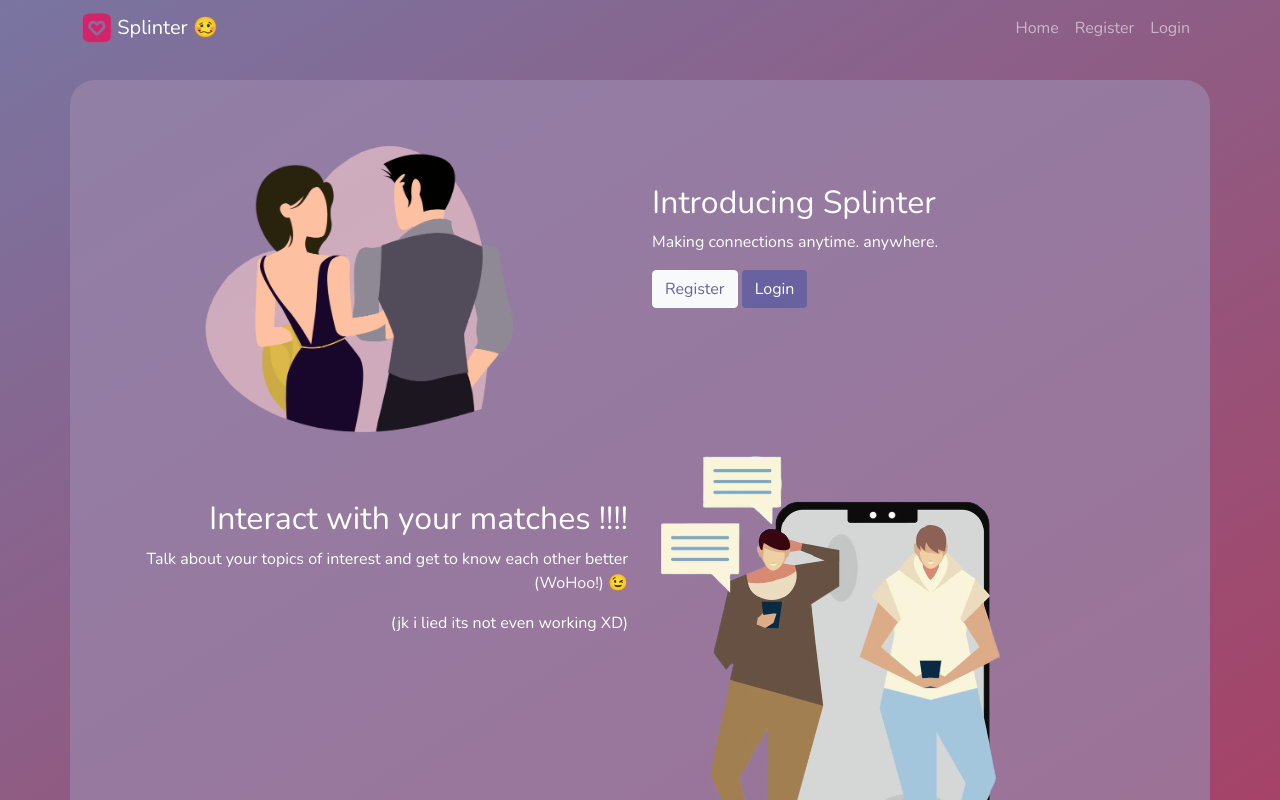
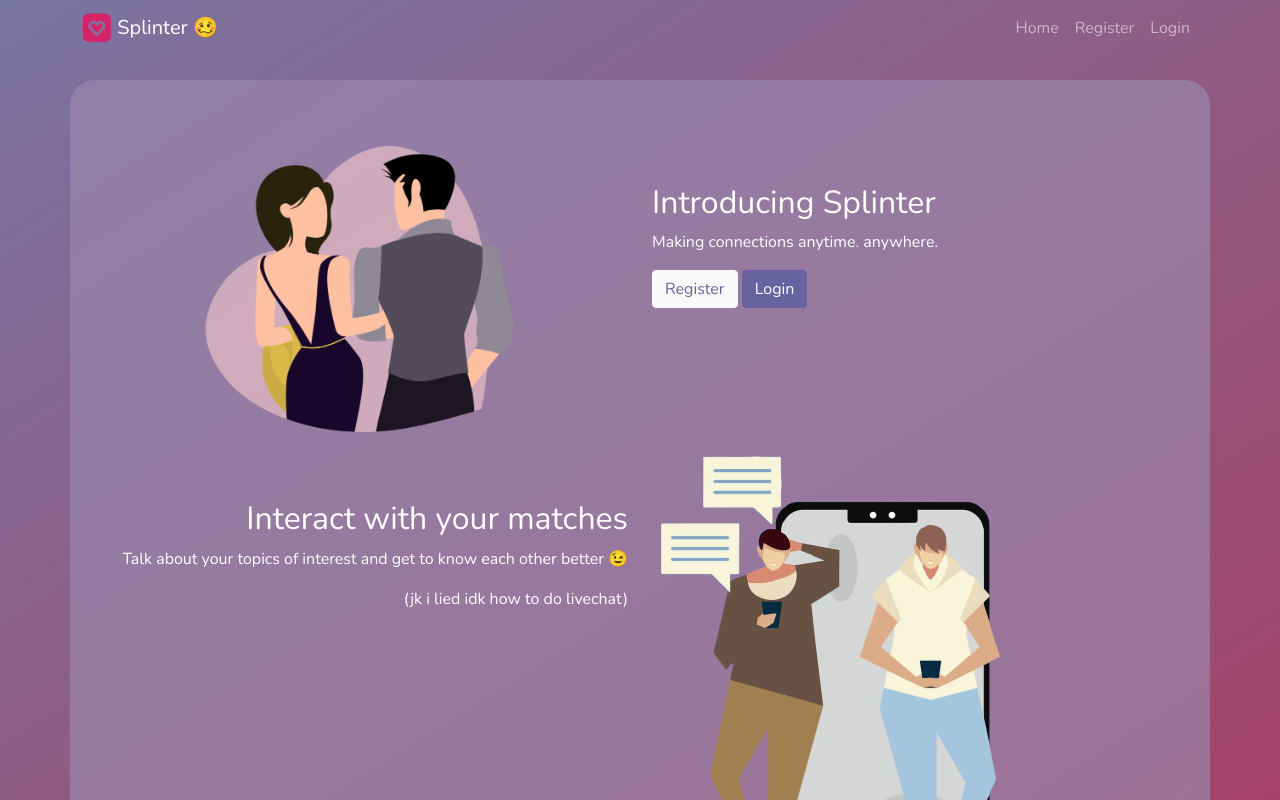
Before and after one commit to jackhefoong/splinter-client, a React (Create React App) app: page / in a window 1280 px wide. Shown: the top 800 px of the page. Built offline with nearby package versions, Linux system fonts and the light colour scheme.

Commit message:
Revert "update content for home.js"

```diff
--- a/src/components/Home.js
+++ b/src/components/Home.js
@@ -42,9 +42,9 @@ function Home() {
             </Col>
             <Col md="6">
               <div className="mt-5 text-white text-end">
-                <h2>Interact with your matches !!!!</h2>
-                <p>Talk about your topics of interest and get to know each other better (WoHoo!) 😉</p>
-                <p>(jk i lied its not even working XD)</p>
+                <h2>Interact with your matches</h2>
+                <p>Talk about your topics of interest and get to know each other better 😉</p>
+                <p>(jk i lied idk how to do livechat)</p>
               </div>
             </Col>
           </Row>
```
Also changed, not shown: src/App.js (+0 -8 lines).
